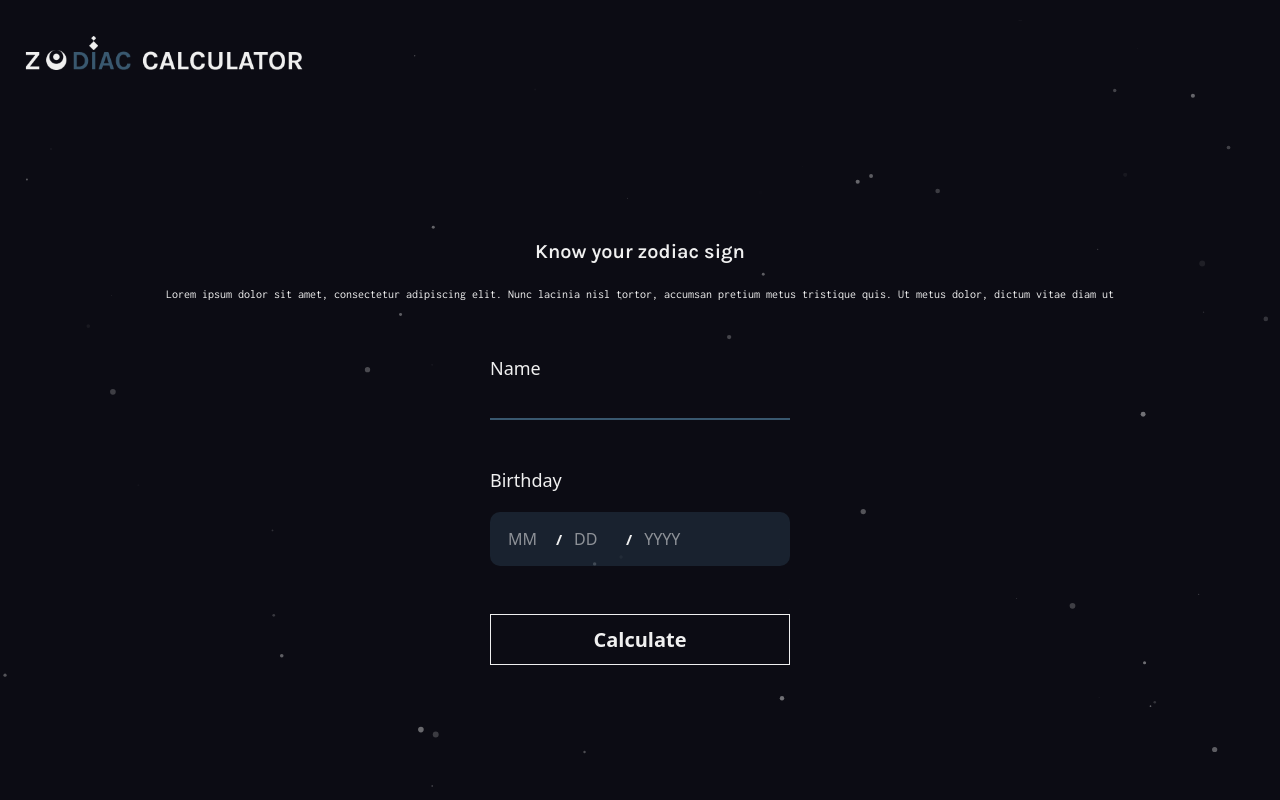
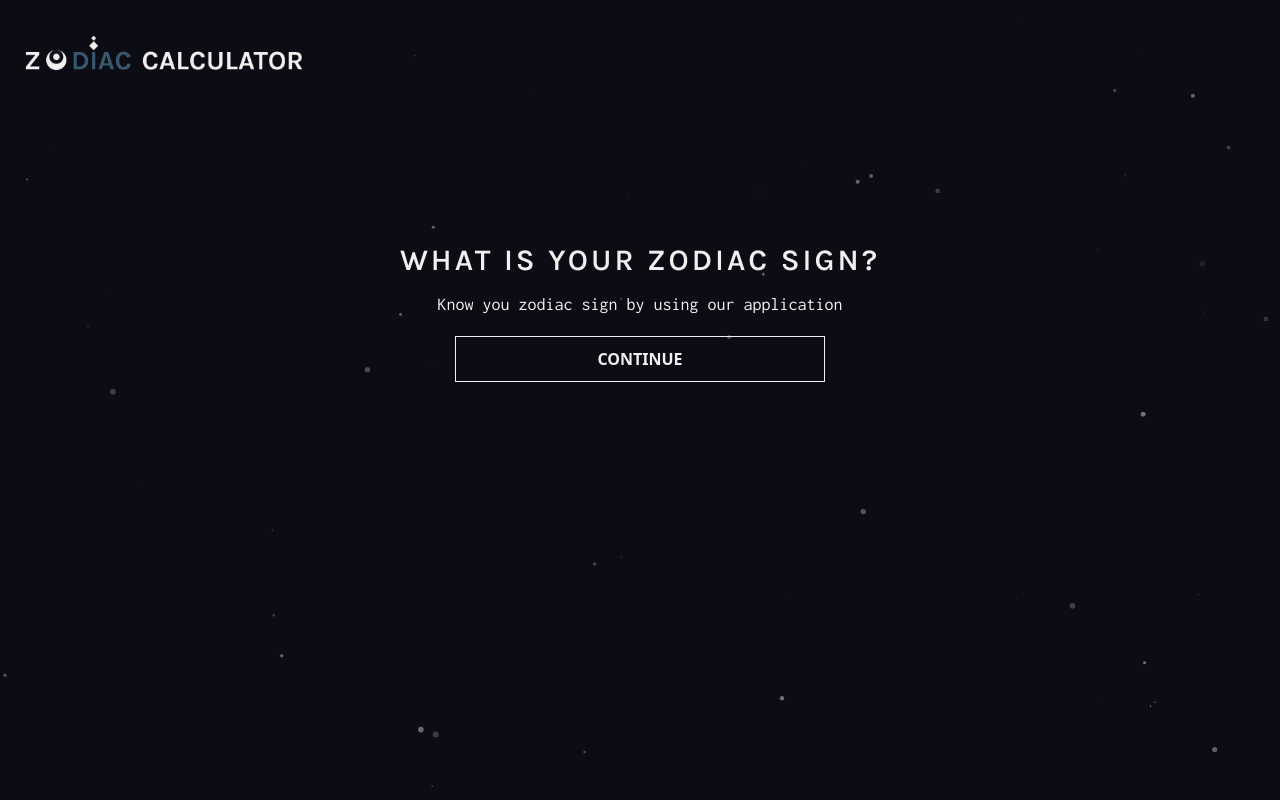
Before and after one commit to HummyDev7/zodiac-calculator, a PHP site: page / in a window 1280 px wide. Run offline with PHP 8.4, Linux system fonts and the light colour scheme.

Commit message:
Finished flexibility of the homepage.css

```diff
--- a/index.php
+++ b/index.php
@@ -27,7 +27,7 @@
     <img src="assets/images/logo.png" alt="" class="logo__png">
   </header>
   <main>
-    <section class="home__page container" style="display: none;">
+    <section class="home__page container">
       <div class="home__content">
         <div class="text__content">
           <h1>WHAT IS YOUR ZODIAC SIGN?</h1>
@@ -36,7 +36,7 @@
         <button class="continue__btn">CONTINUE</button>
       </div>
     </section>
-    <section class="input__page container section">
+    <section class="input__page container section" style="display: none;">
       <div class="upper__content">
         <h2>Know your zodiac sign</h2>
         <p>
--- a/styles/homePage.css
+++ b/styles/homePage.css
@@ -1,8 +1,9 @@
 /* styling home page */
 .home__page h1 {
-  font-size: var(--size-base);
+  font-size: var(--size-sm);
   letter-spacing: 2.5px;
   font-weight: 600;
+  text-align: center;
 }
 
 .home__page p {
--- a/styles/utility.css
+++ b/styles/utility.css
@@ -38,15 +38,22 @@ button {
   font-weight: 600;
 }
 
+.continue__btn {
+  border: 1.5px solid var(--clr-light);
+  padding: 10px 17px 10px 17px;
+  width: 100%;
+  font-weight: 600;
+}
+
 /* xs */
 @media (min-width: 475px) {
   .container {
     max-width: 475px;
   }
 
-  button {
+  .continue__btn {
     padding: 11px 20px 11px 20px;
-    font-weight: 600;
+    width: 80%;
   }
 }
 
@@ -56,9 +63,9 @@ button {
     max-width: 640px;
   }
 
-  button {
+  .continue__btn {
     padding: 13px 25px 13px 25px;
-    font-weight: 600;
+    width: 70%;
   }
 }
 
@@ -66,6 +73,10 @@ button {
 @media (min-width: 768px) {
   .container {
     max-width: 768px;
+  }
+
+  .continue__btn {
+    width: 50%;
   }
 }
 
@@ -79,10 +90,8 @@ button {
     margin-top: 10rem;
   }
 
-  button {
-    padding: 13px 30px 13px 30px;
-    font-weight: 600;
-    font-size: var(--size-xl);
+  .continue__btn {
+    width: 40%;
   }
 }
 
@@ -91,6 +100,10 @@ button {
   .container {
     max-width: 1280px;
   }
+
+  .continue__btn {
+    width: 30%;
+  }
 }
 
 /* 2xl */
@@ -98,4 +111,8 @@ button {
   .container {
     max-width: 1536px;
   }
+
+  .continue__btn {
+    width: 20%;
+  }
 }
```
